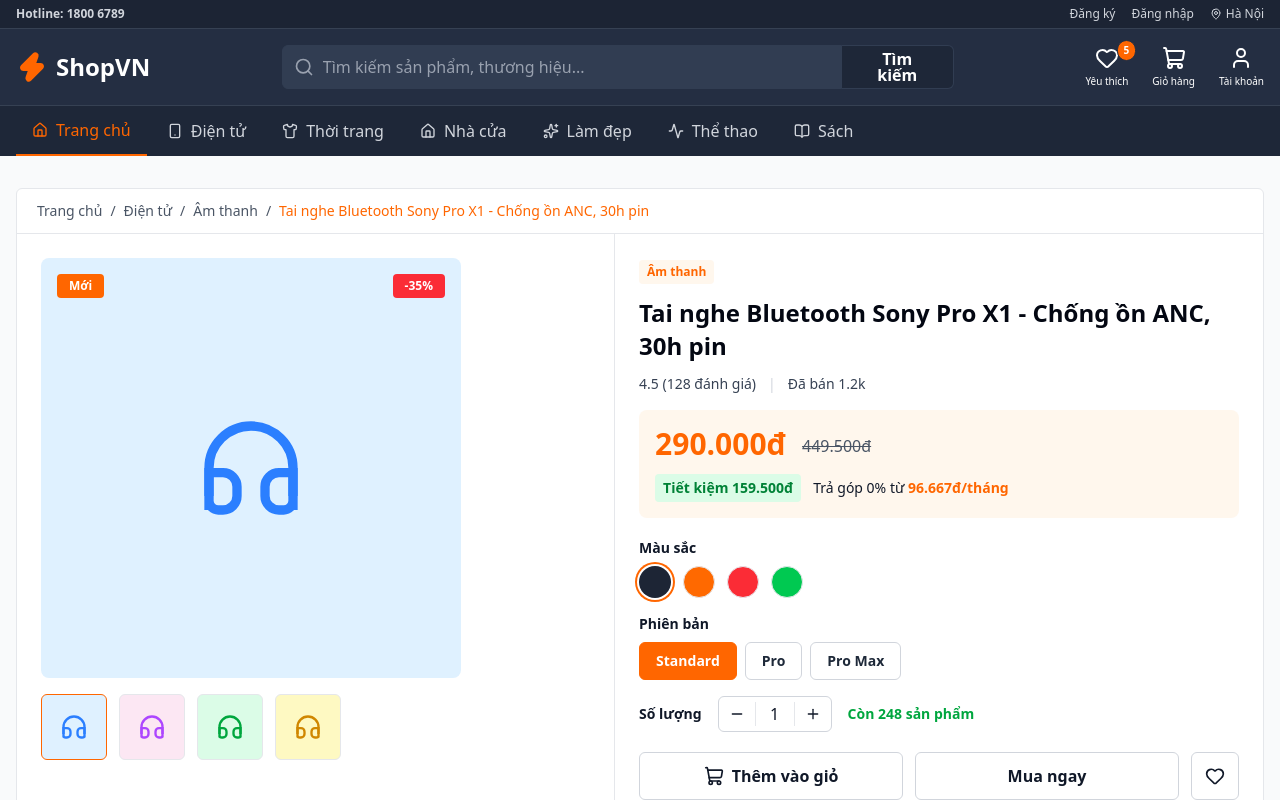
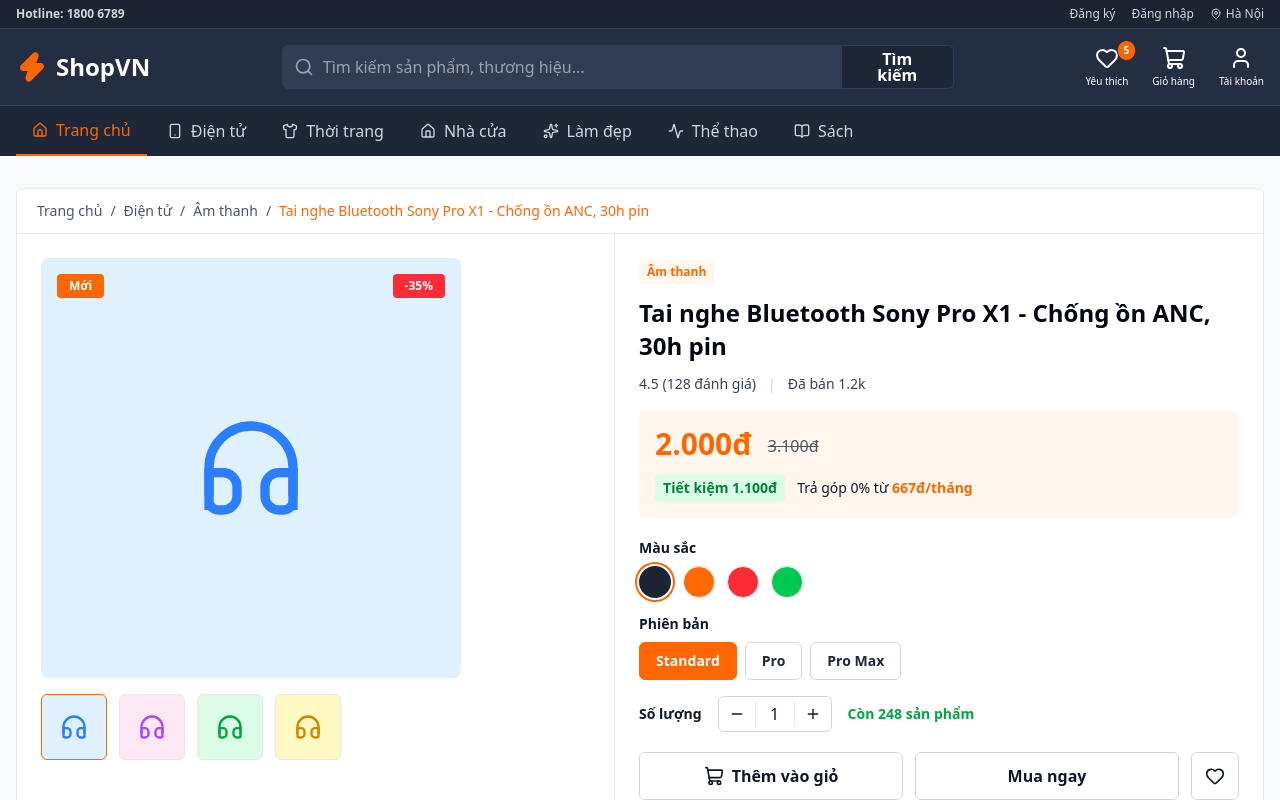
Before and after one commit to chduchai16/order-system, a Next.js app in the folder frontend/: page /products/1 in a window 1280 px wide. Shown: the top 800 px of the page. Built offline with nearby package versions, Linux system fonts and the light colour scheme; no server answers.

Commit message:
Adjust mock product prices and product detail params

```diff
--- a/frontend/app/(dashboard)/cart/page.tsx
+++ b/frontend/app/(dashboard)/cart/page.tsx
@@ -44,7 +44,6 @@ const shippingOptions = [
 const paymentMethods = ['Visa/MC', 'MoMo', 'ZaloPay', 'COD'];
 const placeholderColors = ['bg-[#dff1ff] text-blue-500', 'bg-pink-100 text-purple-500', 'bg-green-100 text-green-600'];
 
-const toDisplayPrice = (price: number) => (price >= 10000 ? price : price * 25000);
 const formatVnd = (price: number) => `${Math.round(price).toLocaleString('vi-VN')}đ`;
 
 function ProductIcon({ index }: { index: number }) {
@@ -95,7 +94,7 @@ export default function CartPage() {
   const [appliedCoupon, setAppliedCoupon] = useState('SALE30');
   const [selectedShipping, setSelectedShipping] = useState(shippingOptions[0].id);
 
-  const subtotal = useMemo(() => toDisplayPrice(getTotalPrice()), [getTotalPrice, items]);
+  const subtotal = useMemo(() => getTotalPrice(), [getTotalPrice, items]);
   const selectedShippingOption = shippingOptions.find((option) => option.id === selectedShipping) ?? shippingOptions[0];
   const productDiscount = items.length > 0 ? Math.round(subtotal * 0.225) : 0;
   const couponDiscount = appliedCoupon.trim().toUpperCase() === 'SALE30' && items.length > 0 ? 30000 : 0;
@@ -158,7 +157,7 @@ export default function CartPage() {
             {items.length > 0 ? (
               <div className="divide-y divide-gray-200">
                 {items.map((item, index) => {
-                  const price = toDisplayPrice(item.unitPrice || 0);
+                  const price = item.unitPrice || 0;
                   const originalPrice = Math.round(price * 1.55);
 
                   return (
@@ -249,7 +248,7 @@ export default function CartPage() {
                   <div key={item.productId} className="p-5 flex items-center justify-between gap-4">
                     <div className="min-w-0">
                       <p className="font-semibold truncate">{item.productName}</p>
-                      <p className="text-sm text-gray-500">{formatVnd(toDisplayPrice(item.unitPrice || 0))}</p>
+                      <p className="text-sm text-gray-500">{formatVnd(item.unitPrice || 0)}</p>
                     </div>
                     <div className="flex gap-3 shrink-0">
                       <button type="button" onClick={() => moveToCart(item.productId)} className="text-sm font-semibold text-[#ff6600] hover:underline">
--- a/frontend/app/(dashboard)/products/[id]/page.tsx
+++ b/frontend/app/(dashboard)/products/[id]/page.tsx
@@ -1,6 +1,6 @@
 'use client';
 
-import { useEffect, useMemo, useState } from 'react';
+import { use, useEffect, useMemo, useState } from 'react';
 import Image from 'next/image';
 import Link from 'next/link';
 import { useRouter } from 'next/navigation';
@@ -37,10 +37,10 @@ const fallbackSpecs: ProductAttribute[] = [
   { name: 'Bảo hành', value: '12 tháng chính hãng' },
 ];
 
-const toDisplayPrice = (price: number) => (price >= 10000 ? price : price * 25000);
 const formatVnd = (price: number) => `${Math.round(price).toLocaleString('vi-VN')}đ`;
 
-export default function ProductDetailPage({ params }: { params: { id: string } }) {
+export default function ProductDetailPage({ params }: { params: Promise<{ id: string }> }) {
+  const { id: productId } = use(params);
   const router = useRouter();
   const addToCart = useCartStore((state) => state.addToCart);
   const [product, setProduct] = useState<Product | null>(null);
@@ -52,7 +52,7 @@ export default function ProductDetailPage({ params }: { params: { id: string } }
   useEffect(() => {
     const fetchProduct = async () => {
       try {
-        const data = await productService.getProductById(params.id);
+        const data = await productService.getProductById(productId);
         setProduct(data);
         setSelectedVariant(data.variants?.[0] ?? null);
       } catch (err) {
@@ -63,26 +63,26 @@ export default function ProductDetailPage({ params }: { params: { id: string } }
     };
 
     fetchProduct();
-  }, [params.id]);
+  }, [productId]);
 
   const displayProduct = useMemo<Product>(
     () =>
       product ?? {
-        id: params.id,
+        id: productId,
         sku: 'SONY-PRO-X1',
         name: 'Tai nghe Bluetooth Sony Pro X1 - Chống ồn ANC, 30h pin',
-        price: 290000,
+        price: 2000,
         stock: 248,
         description:
           'Tai nghe Bluetooth cao cấp với chống ồn chủ động, âm thanh cân bằng và thời lượng pin dài.',
         categoryName: 'Âm thanh',
         attributes: fallbackSpecs,
       },
-    [params.id, product]
+    [productId, product]
   );
 
   const unitPrice = selectedVariant ? selectedVariant.price : displayProduct.price;
-  const displayPrice = toDisplayPrice(unitPrice);
+  const displayPrice = unitPrice;
   const originalPrice = Math.round(displayPrice * 1.55);
   const saving = originalPrice - displayPrice;
   const stock = selectedVariant ? selectedVariant.stock : displayProduct.availableStock ?? displayProduct.stock;
--- a/frontend/app/(dashboard)/wishlist/page.tsx
+++ b/frontend/app/(dashboard)/wishlist/page.tsx
@@ -67,7 +67,7 @@ export default function WishlistPage() {
       productId: item.productId,
       productName: item.productName,
       quantity: 1,
-      unitPrice: 290000,
+      unitPrice: 2000,
     });
   };
 
@@ -138,7 +138,7 @@ export default function WishlistPage() {
 
           <div className="grid grid-cols-1 sm:grid-cols-2 lg:grid-cols-3 xl:grid-cols-4 gap-4 p-5">
             {wishlist.map((item, index) => {
-              const price = 290000 + index * 120000;
+              const price = 2000;
               const oldPrice = Math.round(price * 1.45);
 
               return (
--- a/frontend/features/products/components/ProductCard.tsx
+++ b/frontend/features/products/components/ProductCard.tsx
@@ -32,6 +32,7 @@ export default function ProductCard({ product, variant = 'standard' }: ProductCa
 
   const currentPrice = selectedVariant ? selectedVariant.price : product.price;
   const currentStock = selectedVariant ? selectedVariant.stock : product.stock;
+  const formatVnd = (price: number) => `${Math.round(price).toLocaleString('vi-VN')}đ`;
 
   // Mock data for UI to match the image
   const discount = Math.floor(Math.random() * 40) + 15;
@@ -86,10 +87,10 @@ export default function ProductCard({ product, variant = 'standard' }: ProductCa
 
         <div className="flex items-baseline gap-1.5 mt-auto">
           <span className="text-[15px] font-bold text-[#ff6600]">
-            {(currentPrice * 25000).toLocaleString('vi-VN')}đ
+            {formatVnd(currentPrice)}
           </span>
           <span className="text-[11px] text-gray-400 line-through">
-            {(oldPrice * 25000).toLocaleString('vi-VN')}đ
+            {formatVnd(oldPrice)}
           </span>
         </div>
       </div>
```
Also changed, not shown: 1 other file (tests, documents, lock files or other folders).
